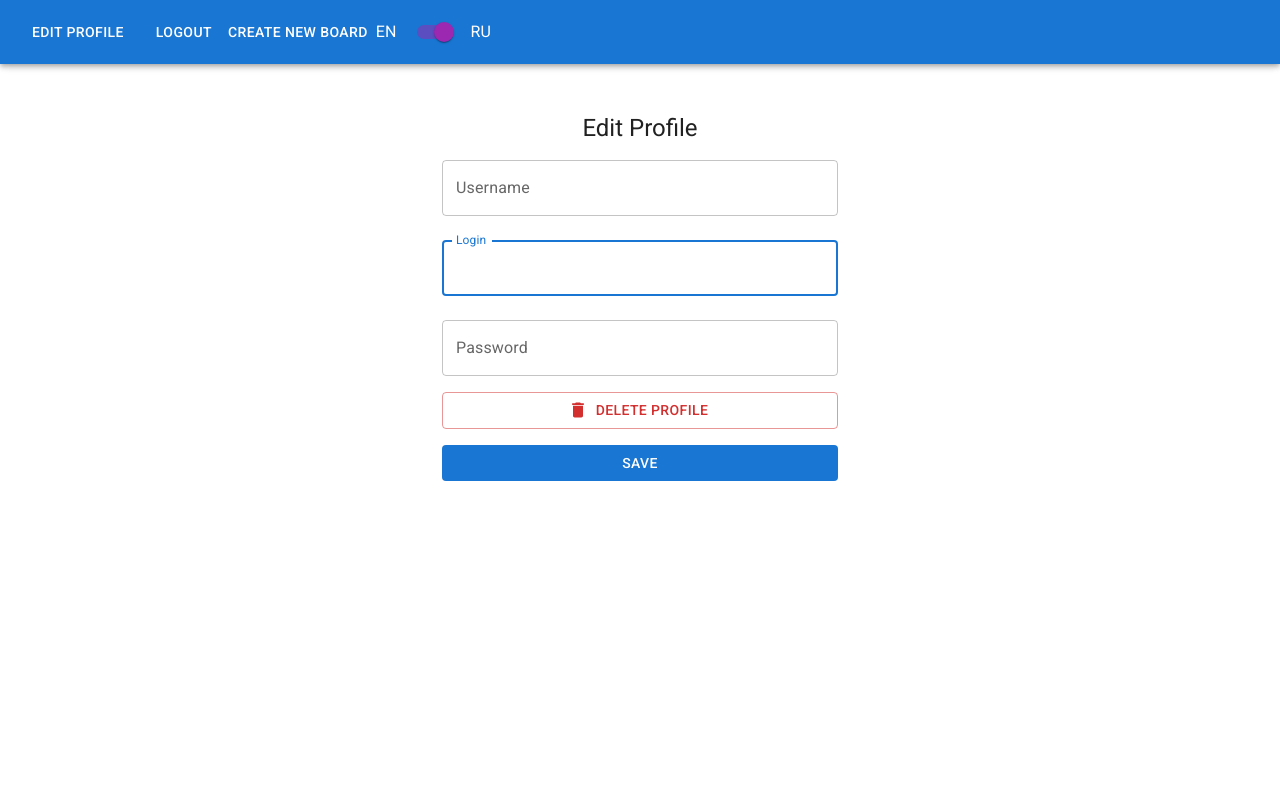
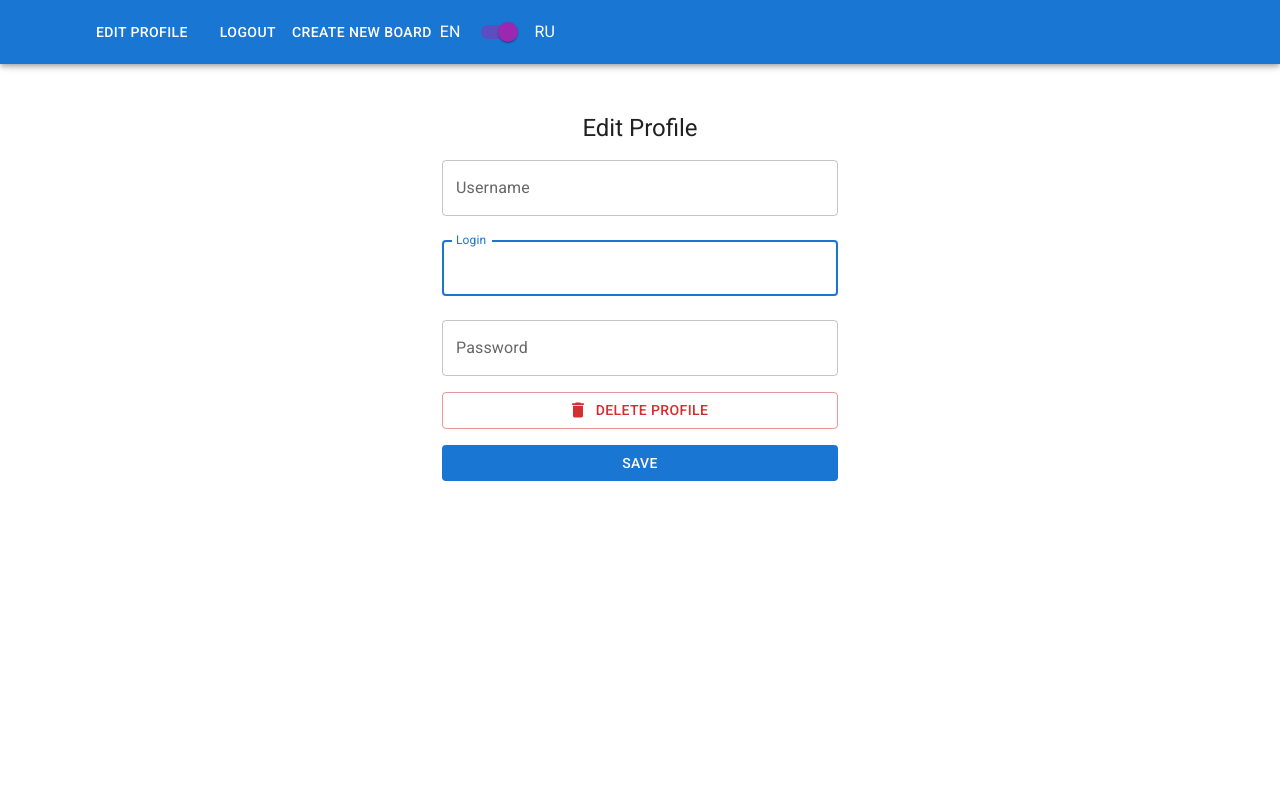
Before and after one commit to k3kit/project-management-app, a React (Create React App) app in the folder my-app/: page /edit in a window 1280 px wide. Shown: the top 800 px of the page. Built offline with nearby package versions, Linux system fonts and the light colour scheme; sample sign-in values are in the browser's storage.

Commit message:
refacto:  style fix

```diff
--- a/my-app/src/components/header.tsx
+++ b/my-app/src/components/header.tsx
@@ -1,5 +1,14 @@
 import React, { useState } from 'react';
-import { AppBar, Button, Stack, Toolbar, Typography, Switch } from '@mui/material';
+import {
+  AppBar,
+  Button,
+  Stack,
+  Toolbar,
+  Typography,
+  Switch,
+  Container,
+  Hidden,
+} from '@mui/material';
 import { useAppDispatch } from '../hooks/redux';
 import { logout } from '../store/slices/Auth';
 import { Link } from 'react-router-dom';
@@ -29,6 +38,7 @@ export const Header = () => {
 
   return (
     <AppBar className={fix ? 'appBar fixed' : 'appBar'} position="sticky">
+      <Container>
         <Toolbar>
           <Button sx={{ mr: 2 }} color="inherit">
             <Link to="/edit"> Edit profile </Link>
@@ -45,6 +55,7 @@ export const Header = () => {
             <Typography>RU</Typography>
           </Stack>
         </Toolbar>
+      </Container>
     </AppBar>
   );
 };
```
Lines whose indentation alone changed are shown as unchanged.
